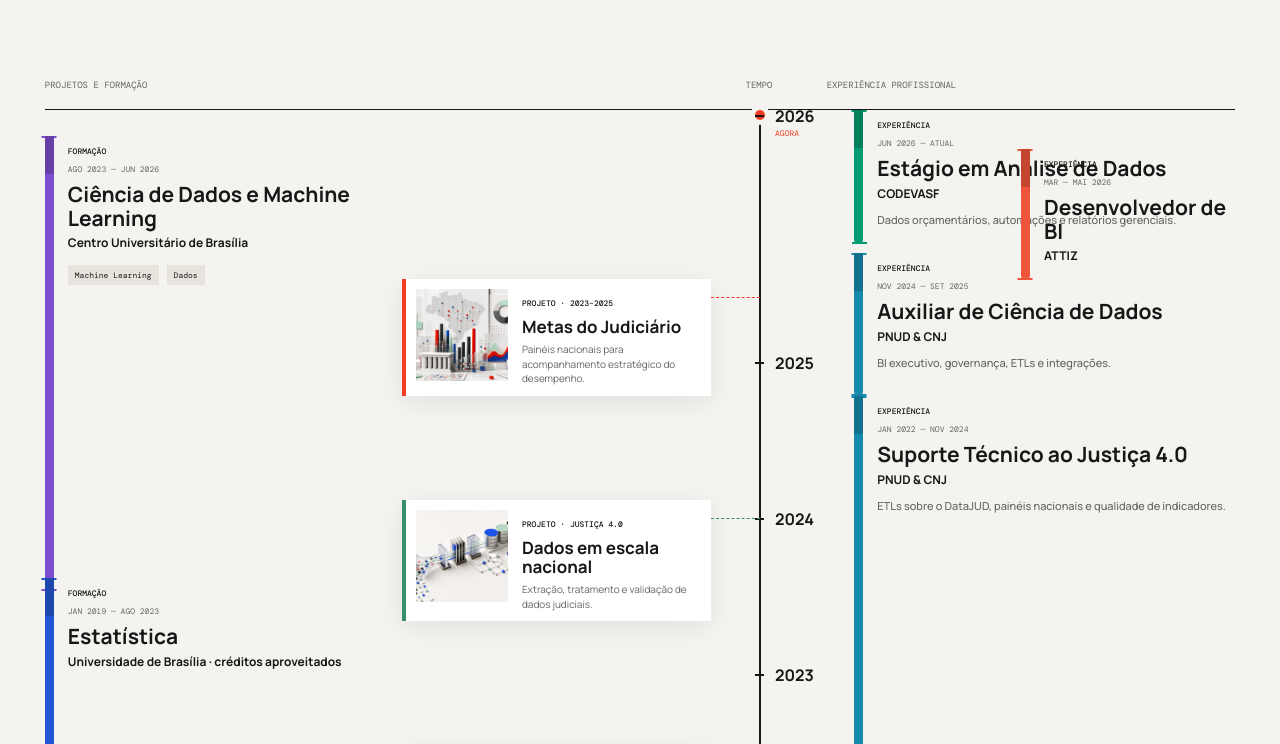
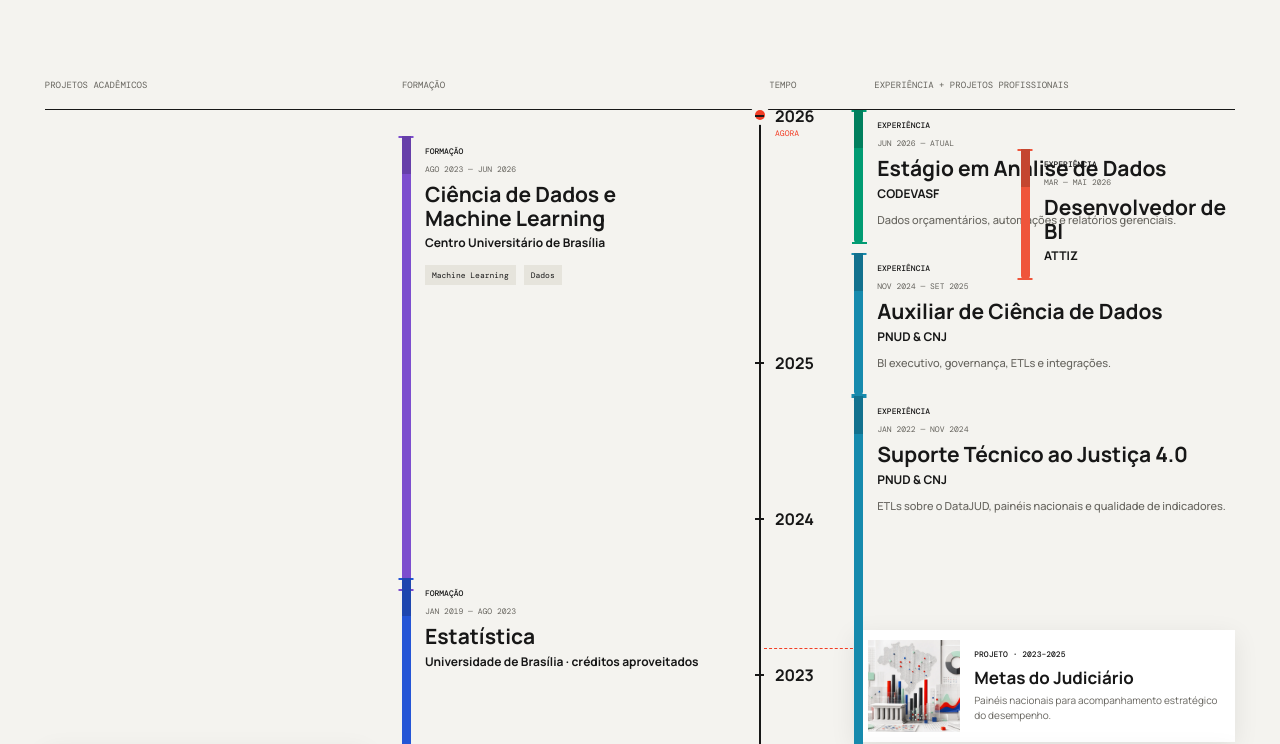
Before and after one commit to hermesjasper/curriculum-hermes, a plain HTML site: page index.html in a window 1280 px wide. Shown: the part 1684-2428 px from the top of the page. Drawn offline with nearby package versions, Linux system fonts and the light colour scheme.

Commit message:
refactor: separate academic and professional projects

```diff
--- a/index.html
+++ b/index.html
@@ -74,9 +74,10 @@
         </div>
 
         <div class="chronology-guide">
-          <span>Projetos e formação</span>
+          <span>Projetos acadêmicos</span>
+          <span>Formação</span>
           <span>Tempo</span>
-          <span>Experiência profissional</span>
+          <span>Experiência + projetos profissionais</span>
         </div>
 
         <div class="chronology" aria-label="Linha do tempo profissional de agosto de 2026 a janeiro de 2019">
@@ -111,12 +112,12 @@
             </div>
           </article>
 
-          <article id="projetos" class="point-item side-left lane-project color-project-red reveal" style="--start: 13; --mobile-order: 4">
+          <article id="projetos" class="point-item side-right-project color-project-red reveal" style="--start: 40; --mobile-order: 4">
             <img src="assets/judiciary-analytics.webp" alt="Visualização abstrata de indicadores do Judiciário brasileiro" loading="lazy" />
             <div><span class="item-kind">Projeto · 2023–2025</span><h3>Metas do Judiciário</h3><p>Painéis nacionais para acompanhamento estratégico do desempenho.</p></div>
           </article>
 
-          <article class="point-item side-left lane-project color-project-green reveal" style="--start: 30; --mobile-order: 6">
+          <article class="point-item side-right-project color-project-green reveal" style="--start: 49; --mobile-order: 6">
             <img src="assets/data-engineering.webp" alt="Visualização abstrata de um processo de engenharia de dados" loading="lazy" />
             <div><span class="item-kind">Projeto · Justiça 4.0</span><h3>Dados em escala nacional</h3><p>Extração, tratamento e validação de dados judiciais.</p></div>
           </article>
--- a/styles.css
+++ b/styles.css
@@ -66,8 +66,8 @@ button { font: inherit; }
 .legend-project { background: var(--red); }
 .legend-study { background: #7c4dce; }
 .legend-work { background: #169a70; }
-.chronology-guide { max-width: 1320px; margin: 0 auto 18px; display: grid; grid-template-columns: 56% 8% 36%; color: var(--muted); font-family: "DM Mono", monospace; font-size: 9px; text-transform: uppercase; }
-.chronology-guide span:nth-child(2) { text-align: center; }
+.chronology-guide { max-width: 1320px; margin: 0 auto 18px; display: grid; grid-template-columns: 30% 26% 12% 32%; color: var(--muted); font-family: "DM Mono", monospace; font-size: 9px; text-transform: uppercase; }
+.chronology-guide span:nth-child(3) { text-align: center; }
 .chronology-guide span:last-child { padding-left: 20px; }
 .chronology { --month: 13px; position: relative; max-width: 1320px; height: calc(98 * var(--month)); margin: 0 auto; border-top: 1px solid var(--ink); }
 .chronology-axis { position: absolute; z-index: 2; top: 0; bottom: 0; left: 60%; width: 2px; background: var(--ink); }
@@ -85,8 +85,9 @@ button { font: inherit; }
 .duration-line i { position: sticky; display: block; top: calc(var(--header-height) + 30px); width: 9px; height: 38px; background: currentColor; filter: brightness(.82); }
 .side-left { left: 0; }
 .side-right { left: 68%; width: 32%; }
-.lane-study { width: 27%; }
-.lane-project { left: 30%; width: 26%; }
+.lane-study { left: 30%; width: 26%; }
+.lane-project { left: 0; width: 27%; }
+.side-right-project { left: 68%; width: 32%; }
 .work-lane-a { width: 15%; }
 .work-lane-b { left: 84%; width: 16%; }
 .work-short-a { width: 32%; }
@@ -100,7 +101,9 @@ button { font: inherit; }
 .duration-content .tech-list { margin-top: 14px; }
 .tech-list li { padding: 5px 7px; background: #e6e4dc; font-family: "DM Mono", monospace; font-size: 8px; }
 .point-item { display: grid; grid-template-columns: 92px 1fr; gap: 14px; padding: 10px; background: var(--white); border-left: 4px solid currentColor; box-shadow: 0 6px 24px rgba(23,23,23,.08); }
-.point-item::after { content: ""; position: absolute; left: 100%; top: 18px; width: 16%; border-top: 1px dashed currentColor; }
+.point-item::after { content: ""; position: absolute; left: 100%; top: 18px; width: 122%; border-top: 1px dashed currentColor; }
+.side-right-project::after { display: none; }
+.side-right-project::before { content: ""; position: absolute; right: 100%; top: 18px; width: 25%; border-top: 1px dashed currentColor; }
 .point-item img { width: 92px; height: 92px; object-fit: cover; }
 .point-item > div { color: var(--ink); }
 .point-item h3 { margin-top: 6px; font-size: 17px; }
@@ -157,7 +160,7 @@ footer div { display: flex; gap: 24px; }
   .duration-content h3 { font-size: 28px; }
   .duration-content .item-detail { font-size: 12px; }
   .point-item { grid-template-columns: 120px 1fr; }
-  .point-item::after { display: none; }
+  .point-item::after, .side-right-project::before { display: none; }
   .point-item img { width: 120px; height: 120px; }
   .point-item h3 { font-size: 22px; }
   .origin-note { padding-block: 24px; }
```
